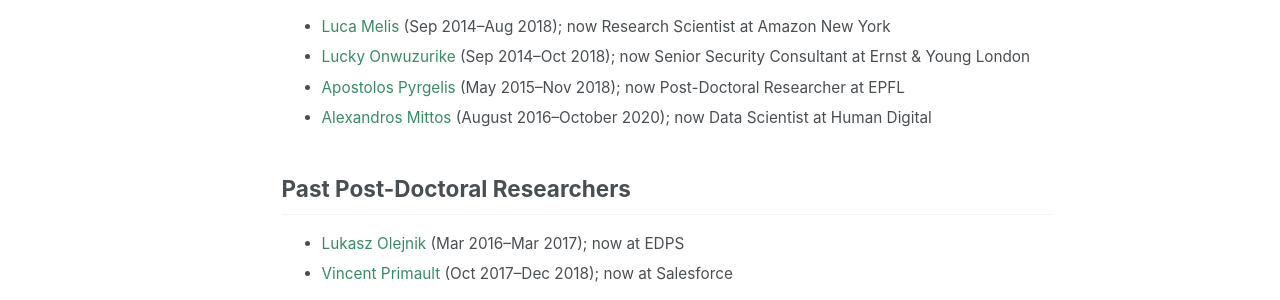
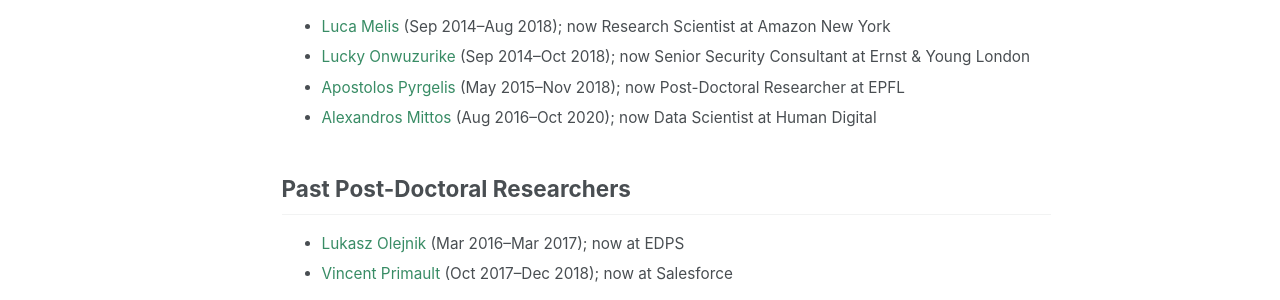
Before and after one commit to emidec/emidec.github.io, a Jekyll site: the page built from _pages/students.md, in a window 1280 px wide and 972 px high. Shown: the part 452-752 px from the top of the window. Built offline with Jekyll 4.4.1, drawn with Linux system fonts in a browser that asks for light colours; some web fonts are replaced.

Commit message:
Update students.md

```diff
--- a/_pages/students.md
+++ b/_pages/students.md
@@ -16,7 +16,7 @@
 -  [Luca Melis](https://lucamelis.github.io/) (Sep 2014--Aug 2018); now Research Scientist at Amazon New York
 -  [Lucky Onwuzurike](https://luckenzo.github.io/) (Sep 2014--Oct 2018); now Senior Security Consultant at Ernst & Young London
 -  [Apostolos Pyrgelis](https://mex2meou.github.io/webpage/) (May 2015--Nov 2018); now Post-Doctoral Researcher at EPFL
--  [Alexandros Mittos](https://mittos.xyz) (August 2016--October 2020); now Data Scientist at Human Digital
+-  [Alexandros Mittos](https://mittos.xyz) (Aug 2016--Oct 2020); now Data Scientist at Human Digital
 
 
 ## Past Post-Doctoral Researchers
```
